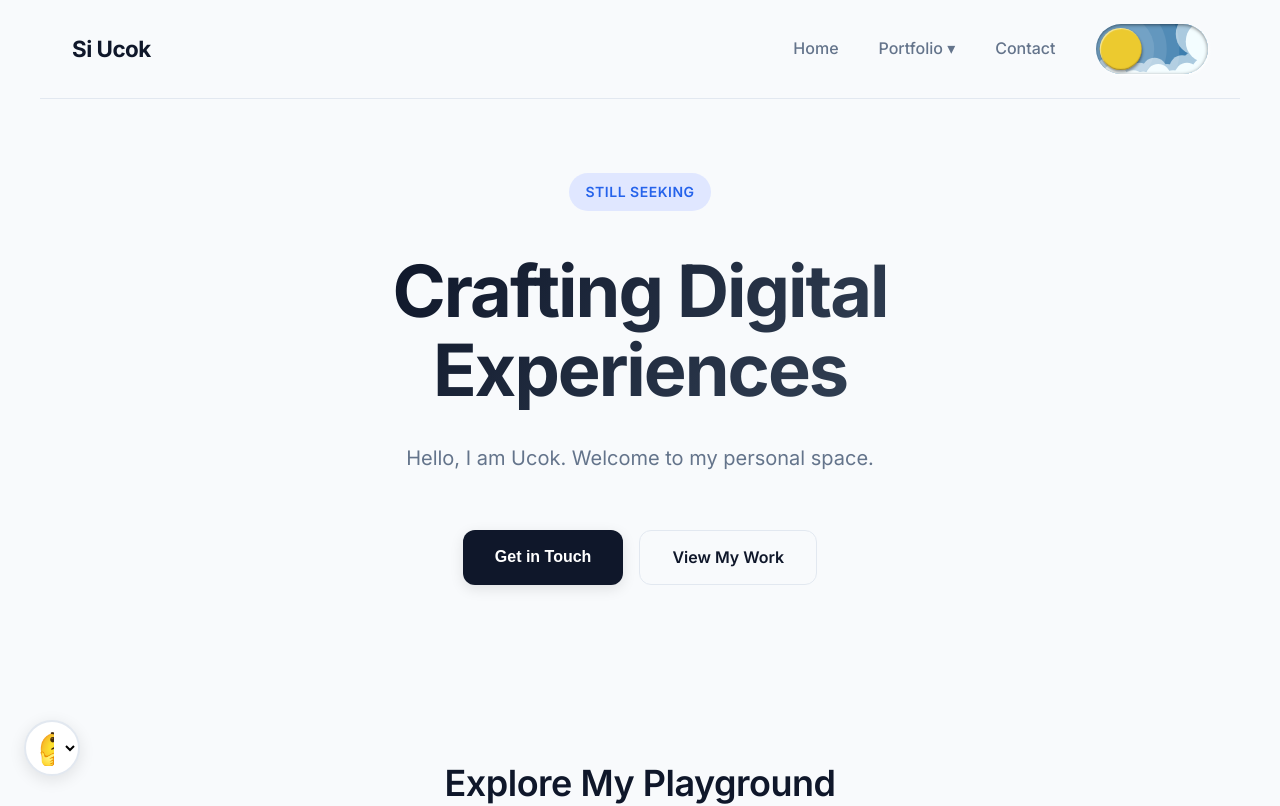
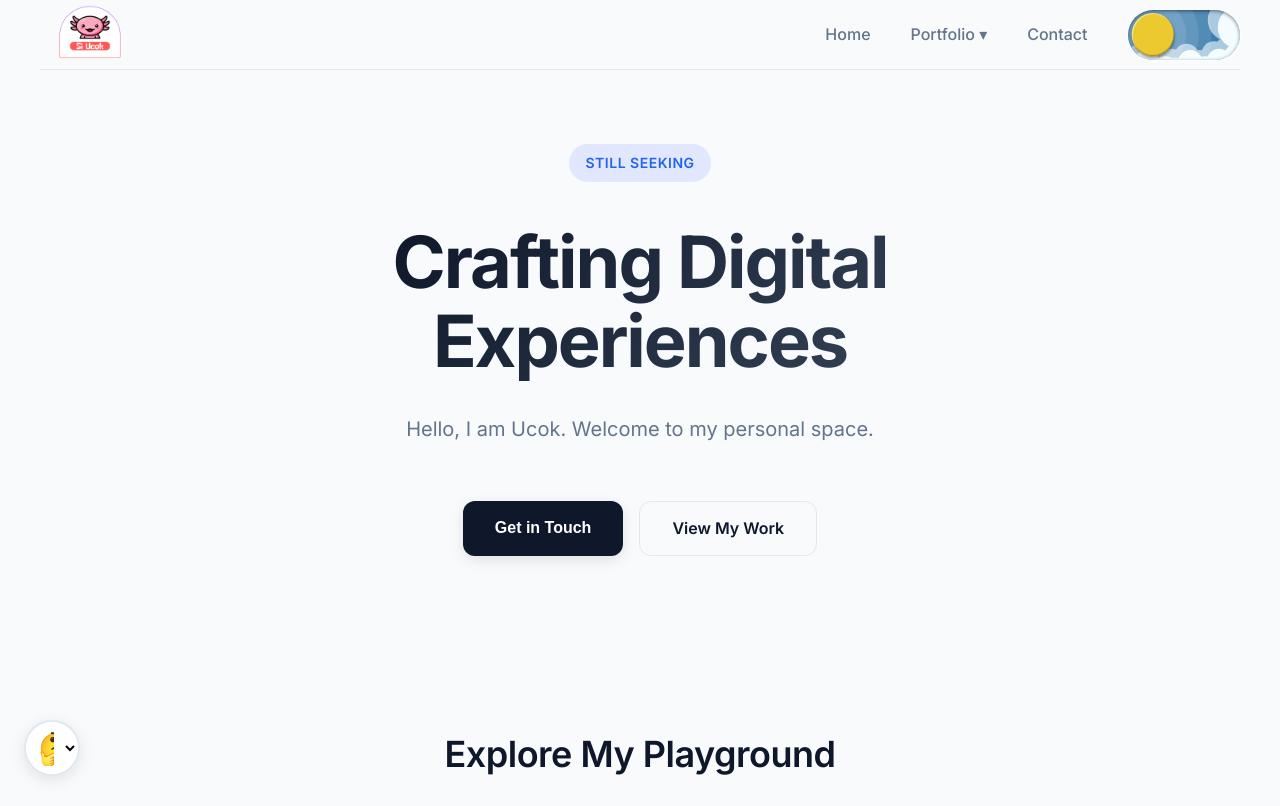
Before and after one commit to Patuan-28/si_ucok, a React (Vite) app: page / in a window 1280 px wide. Shown: the top 806 px of the page. Built offline with nearby package versions, Linux system fonts and the light colour scheme.

Commit message:
Add custom logo

```diff
--- a/src/components/Navbar.jsx
+++ b/src/components/Navbar.jsx
@@ -1,13 +1,16 @@
 import React, { useState } from 'react';
 import { Link } from 'react-router-dom';
 import ThemeToggle from './ThemeToggle';
+import logoImg from '../assets/si_ucok.png';
 
 export default function Navbar() {
   const [dropdownOpen, setDropdownOpen] = useState(false);
 
   return (
     <nav className="navbar container">
-      <Link to="/" className="logo">Si Ucok</Link>
+      <Link to="/" className="logo" style={{ display: 'flex', alignItems: 'center' }}>
+        <img src={logoImg} alt="Si Ucok Logo" style={{ height: '100px', objectFit: 'contain' }} />
+      </Link>
       <div className="nav-links">
         <Link to="/" className="nav-link">Home</Link>
 
--- a/src/index.css
+++ b/src/index.css
@@ -65,7 +65,12 @@ a {
   display: flex;
   justify-content: space-between;
   align-items: center;
-  padding: 1.5rem 2rem;
+
+  height: 70px;
+  /* kunci utama */
+  padding: 0 0rem;
+  /* hilangkan padding atas bawah */
+
   position: sticky;
   top: 0;
   z-index: 100;
@@ -75,11 +80,18 @@ a {
 }
 
 .logo {
-  font-size: 1.4rem;
-  font-weight: 700;
-  letter-spacing: -0.5px;
-  color: var(--text-dark);
+  display: flex;
+  align-items: center;
+  height: 100%;
+  /* penting */
   flex-shrink: 0;
+}
+
+.logo-img {
+  height: 45px;
+  /* sweet spot navbar */
+  width: auto;
+  object-fit: contain;
 }
 
 .nav-links {
```
Also changed, not shown: src/assets/si_ucok.png (added).
